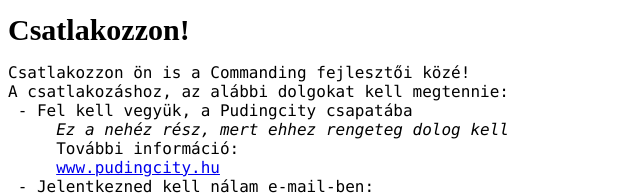
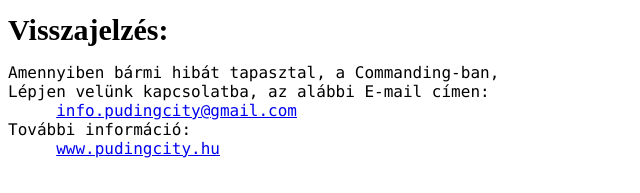
Before and after one commit to KecskesArmin/commanding.hu, a plain HTML site: page index.html in a window 1280 px wide. Shown: the part 739-932 px from the top of the page, without its empty margins (0-640 px from the left). Drawn offline with Linux system fonts and the light colour scheme.

Commit message:
Update index.html

```diff
--- a/index.html
+++ b/index.html
@@ -61,36 +61,19 @@
   </p>
 
   <h2 style="font-size: 30px; margin-top: 0; margin-bottom: 10px;">
-    Csatlakozzon!
+    Visszajelzés:
   </h2>
-  <p style="font-family: Consolas;">Csatlakozzon ön is a Commanding fejlesztői közé!
-  <br>A csatlakozáshoz, az alábbi dolgokat kell megtennie:
-  <br>&nbsp- Fel kell vegyük, a Pudingcity csapatába
-  <br><i>&nbsp;&nbsp;&nbsp;&nbsp;&nbsp;Ez a nehéz rész, mert ehhez rengeteg dolog kell</i>
-  <br>&nbsp;&nbsp;&nbsp;&nbsp;&nbsp;További információ:
+  <p style="font-family: Consolas;">Amennyiben bármi hibát tapasztal, a Commanding-ban,
+  <br>Lépjen velünk kapcsolatba, az alábbi E-mail címen:
+  <br>&nbsp;&nbsp;&nbsp;&nbsp;
+    <a href="https://mail.google.com/mail/u/0/#inbox?compose=GTvVlcSKjszVZGpxnVLjtjLtBGTpLZLbnXBFNZqhJSnbFNSVvKlKRWwsjJmQJDPcmWSKgshknbQrR" target="_blank" style="font-family: Consolas;">
+      info.pudingcity@gmail.com
+      </a>
+  <br>További információ:
   <br>&nbsp;&nbsp;&nbsp;&nbsp;
     <a href="https://pastebin.com/raw/vJcP5RQa" target="_blank" style="font-family: Consolas;">
       www.pudingcity.hu
       </a>
-  <br>&nbsp;- Jelentkezned kell nálam e-mail-ben:
-  <br>&nbsp;&nbsp;&nbsp;&nbsp;
-    <a href="https://mail.google.com/mail/u/0/#drafts?compose=prDfqbqdnXPnfmJTHzrVcRBXxvPpHTblmMSBXrTDKTDcpmVqKfVzkjDKWlBNhbKQFTSXzBmbwTHwmGGgLFSFrJTtXcqbXgTgpWpzLhTRQFnHGJxthLVtkGSrlNQsMsRZzWRPbLsKnQSXzkMBNGZBHbPq" target="_blank" style="font-family: Consolas;">
-      kecskes.armin.gabriel@gmail.com
-      </a>
-  <br>&nbsp;- El kell jöjj hozzám, és ki kell töltened egy tesztet.
-  <br>&nbsp;- Ezután meg kell írj egy python kódot.
-  <br>&nbsp;- Ha ez eléri a 70 pontot, akkor már csak pár
-  <br>&nbsp;&nbsp;&nbsp;lépés választ el attól hogy csatlakozz.
-  <br>Csatlakozz, és gyere feljeszteni!
-  <br>A fejlesztéshez az alábbi dolgokra lesz szükséged:
-  <br>&nbsp;- Alap szintű Python tudás
-  <br>&nbsp;- Sok türelem
-  <br>&nbsp;- Kitartás
-  <br>&nbsp;- Sok türelem
-  <br>&nbsp;- Alacsony szintű C tudás
-  <br>&nbsp;- Sok türelem
-  <br>&nbsp;- Alacsony szintű JavaScript tudás
-  <br>&nbsp;- A sok türelmet mondtam már?
 
 </body>
 </html>
```
